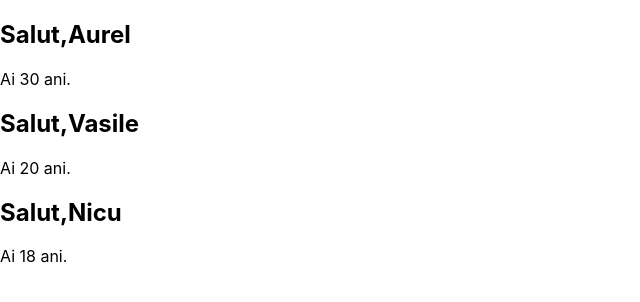
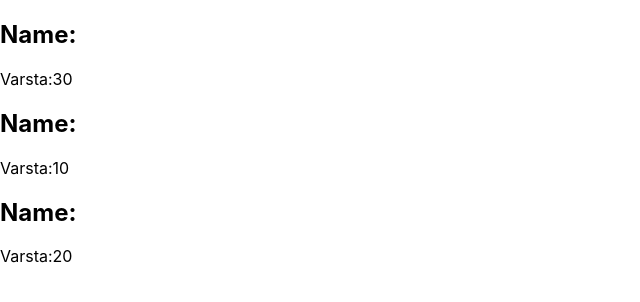
Before and after one commit to vaidanicu/react-invatare-pas-cu-pas, a React (Create React App) app: page / in a window 1280 px wide. Shown: the top 302 px of the page, without its empty margins (0-640 px from the left). Built offline with nearby package versions, Linux system fonts and the light colour scheme.

Commit message:
User Card component( Props)

```diff
--- a/src/App.js
+++ b/src/App.js
@@ -1,11 +1,12 @@
 import Greeting from "./components/Greeting";
+import UserCard from "./components/UserCard";
 
 function App() {
   return (
     <div>
-      <Greeting name="Aurel" age={30} />
-      <Greeting name="Vasile" age={20} />
-      <Greeting name="Nicu" age={18} />
+      <UserCard NAME="Aurel" age={30} />
+      <UserCard NAME="Vaida" age={10} />
+      <UserCard NAME="Nicu" age={20} />
     </div>
   );
 }
--- /dev/null
+++ b/src/components/UserCard.js
@@ -0,0 +1,10 @@
+function UserCard({ name, age }) {
+  return (
+    <div>
+      <h2>Name:{name}</h2>
+      <p>Varsta:{age}</p>
+    </div>
+  );
+}
+
+export default UserCard;
```
